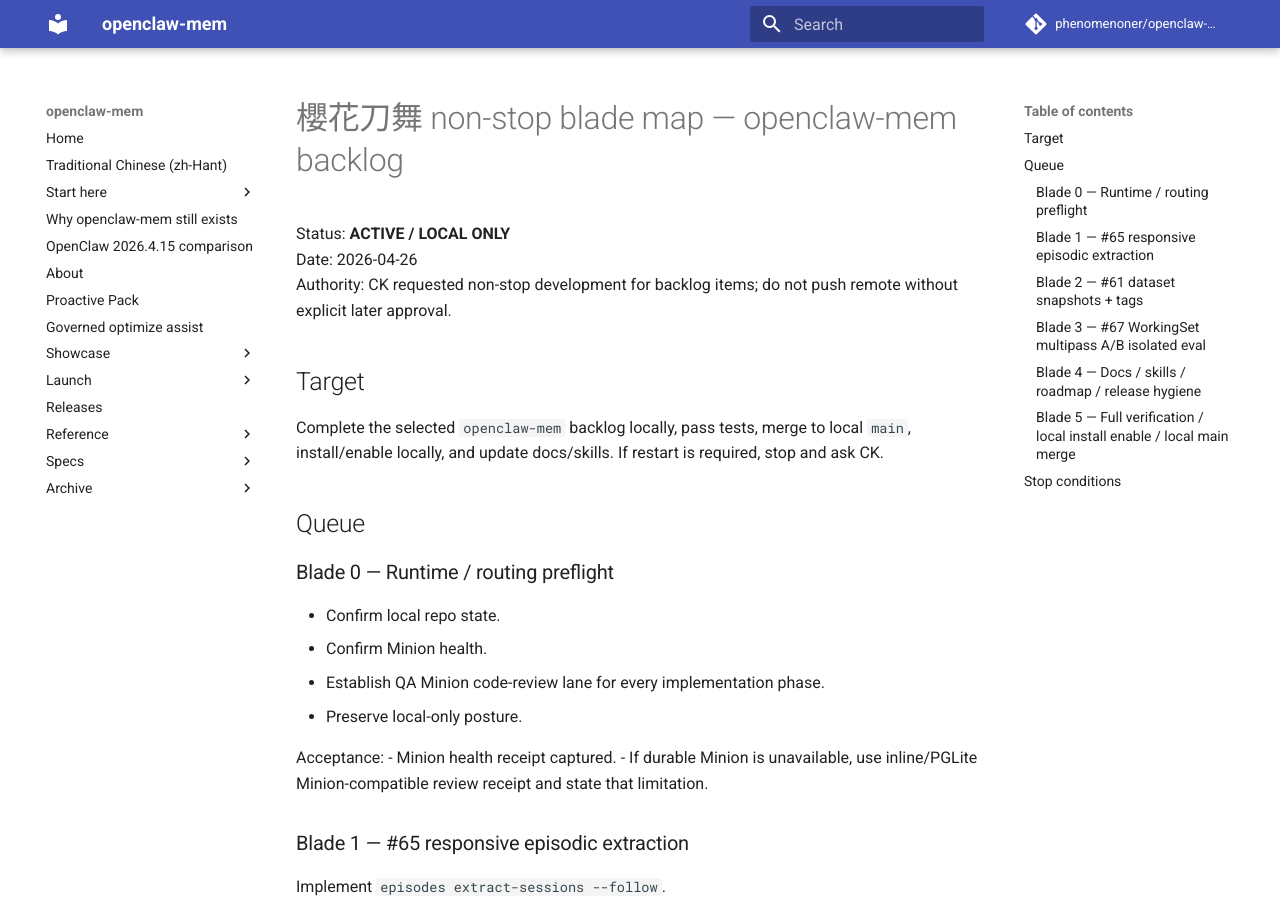
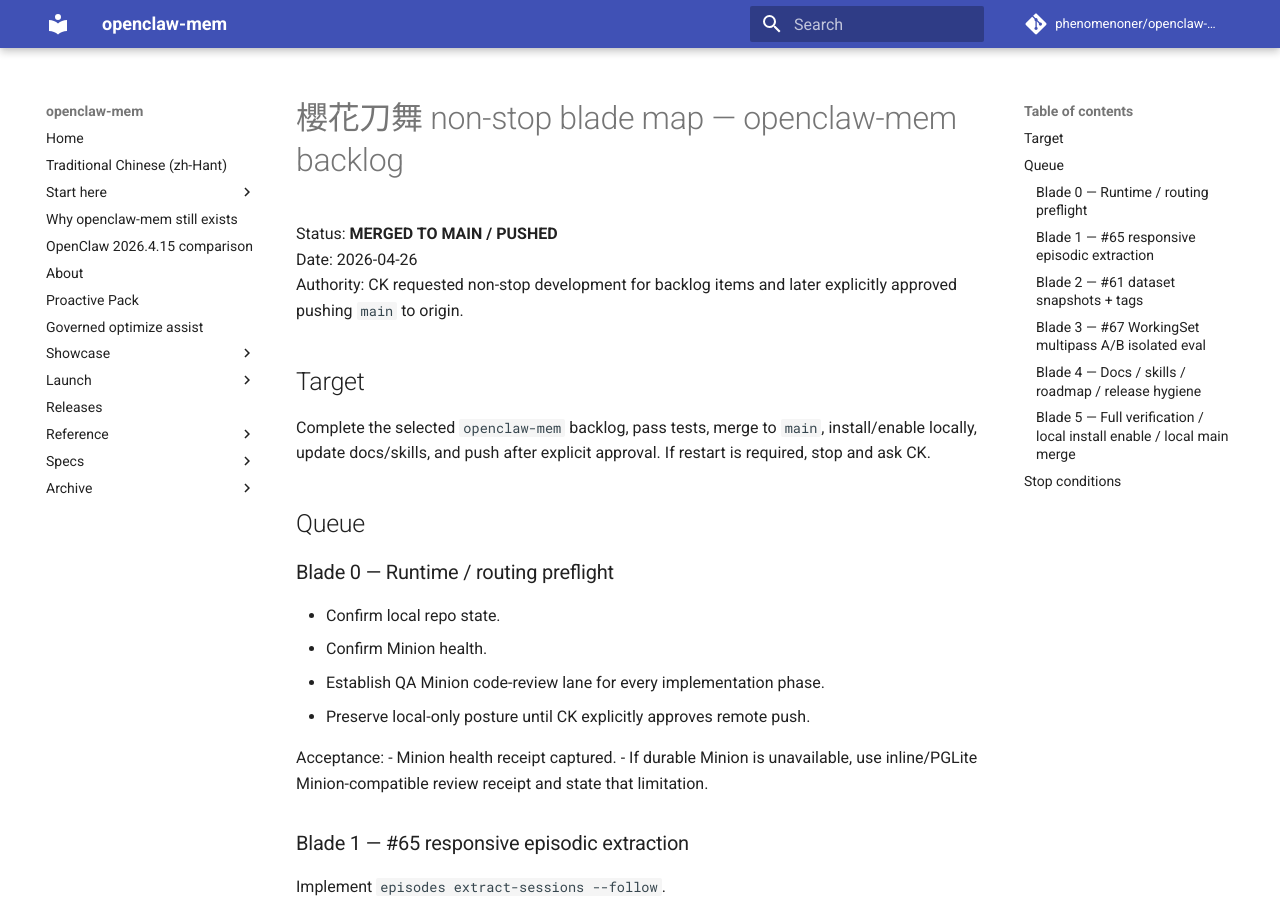
Before and after one commit to phenomenoner/openclaw-mem, an MkDocs documentation site: the page built from docs/specs/sakura-nonstop-openclaw-mem-backlog-blade-map-v0.md, in a window 1280 px wide and 900 px high. Built offline with MkDocs 1.6.1 and Material for MkDocs 9.7.7, drawn with Linux system fonts in a browser that asks for light colours; comment, search, counter and statistics services are not loaded; some of the changed text lies outside the part shown.

Commit message:
Update backlog blade map closure status

```diff
--- a/docs/specs/sakura-nonstop-openclaw-mem-backlog-blade-map-v0.md
+++ b/docs/specs/sakura-nonstop-openclaw-mem-backlog-blade-map-v0.md
@@ -1,12 +1,12 @@
 # 櫻花刀舞 non-stop blade map — openclaw-mem backlog
 
-Status: **ACTIVE / LOCAL ONLY**
+Status: **MERGED TO MAIN / PUSHED**
 Date: 2026-04-26
-Authority: CK requested non-stop development for backlog items; do not push remote without explicit later approval.
+Authority: CK requested non-stop development for backlog items and later explicitly approved pushing `main` to origin.
 
 ## Target
 
-Complete the selected `openclaw-mem` backlog locally, pass tests, merge to local `main`, install/enable locally, and update docs/skills. If restart is required, stop and ask CK.
+Complete the selected `openclaw-mem` backlog, pass tests, merge to `main`, install/enable locally, update docs/skills, and push after explicit approval. If restart is required, stop and ask CK.
 
 ## Queue
 
@@ -15,7 +15,7 @@ Complete the selected `openclaw-mem` backlog locally, pass tests, merge to local
 - Confirm local repo state.
 - Confirm Minion health.
 - Establish QA Minion code-review lane for every implementation phase.
-- Preserve local-only posture.
+- Preserve local-only posture until CK explicitly approves remote push.
 
 Acceptance:
 - Minion health receipt captured.
@@ -77,7 +77,7 @@ Acceptance:
 - Full verification receipt.
 - Local install/enable receipt.
 - Local git state reported.
-- No remote push unless explicitly approved.
+- Remote push only after explicit approval.
 
 ## Stop conditions
 
```
